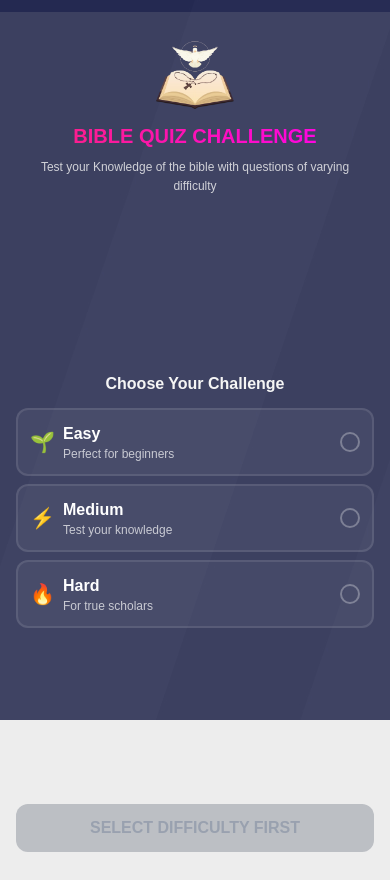
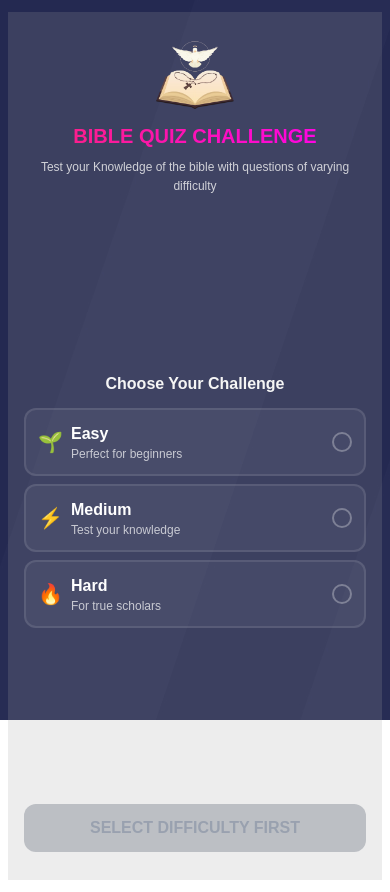
Before and after one commit to prechaz/quizApp, a Next.js app: page / in a window 390 px wide. Built offline with nearby package versions, Linux system fonts and the light colour scheme.

Commit message:
mobile responsive working

```diff
--- a/app/layout.tsx
+++ b/app/layout.tsx
@@ -25,7 +25,7 @@ export default function RootLayout({
   return (
     <html lang="en">
       <body
-        className={`${geistSans.variable} ${geistMono.variable} antialiased bg-hero`}
+        className={`${geistSans.variable} ${geistMono.variable} antialiased bg-hero px-2`}
       >
         {children}
       </body>
--- a/components/quizGame/quizGame.tsx
+++ b/components/quizGame/quizGame.tsx
@@ -134,8 +134,8 @@ export default function QuizGame({ selectedDifficulty,   onTryAgain }: Props) {
       {showResult ? (
        <EndScreen score={score} Quiz={Quiz} onTryAgain={onTryAgain} />
       ) : (
-        <div className="bg-[#51486877] shadow-2xs py-12">
-          <div className="w-[400px] m-auto flex flex-col gap-6">
+        <div className="bg-[#51486877] shadow-2xs py-12 px-1">
+          <div className="w-[340px] md:w-[400px] m-auto flex flex-col gap-6">
             {/* Question navigation dots */}
             <div className="flex items-center justify-between gap-2">
               {Quiz.map((_, i) => (
```
